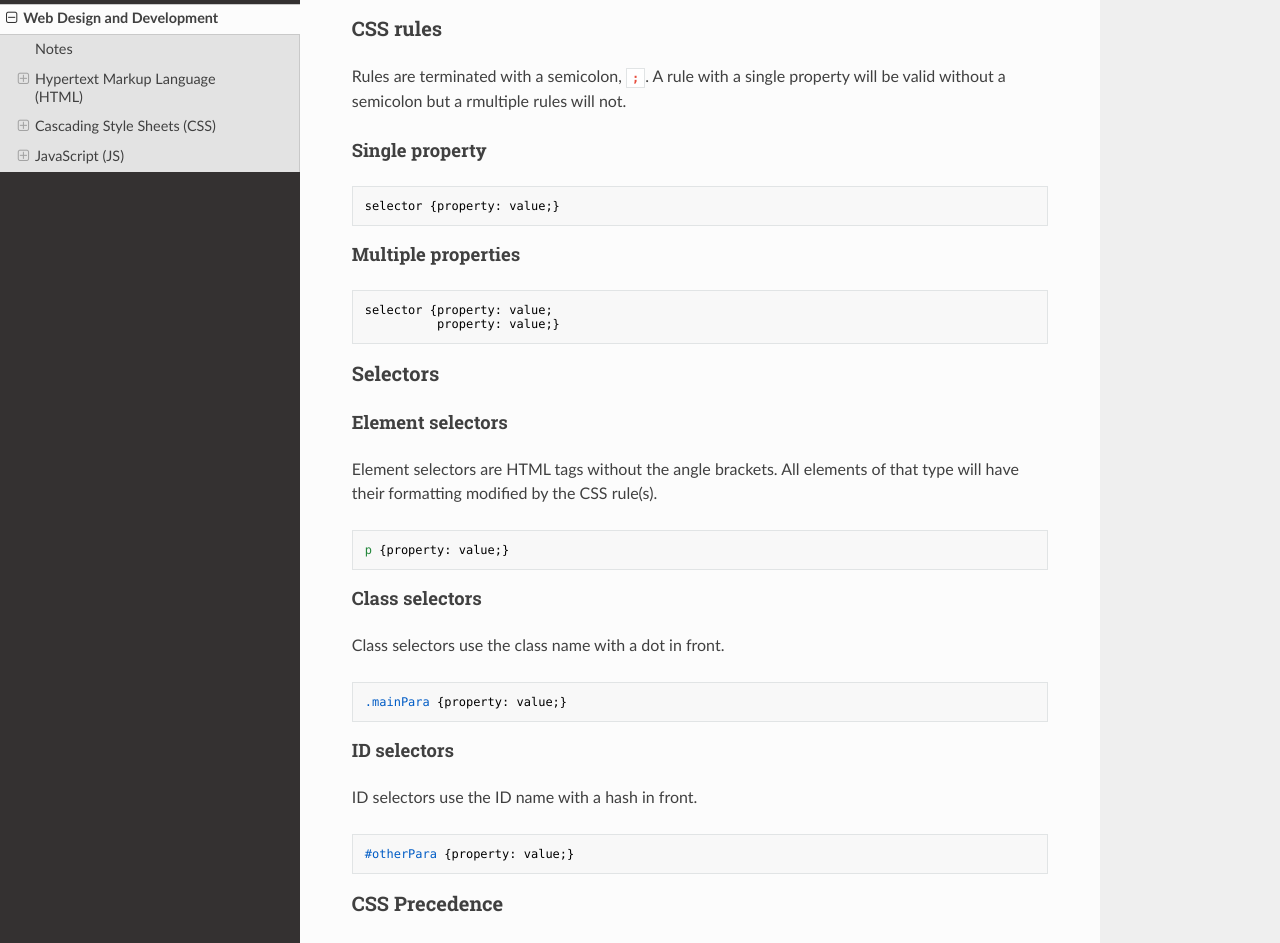
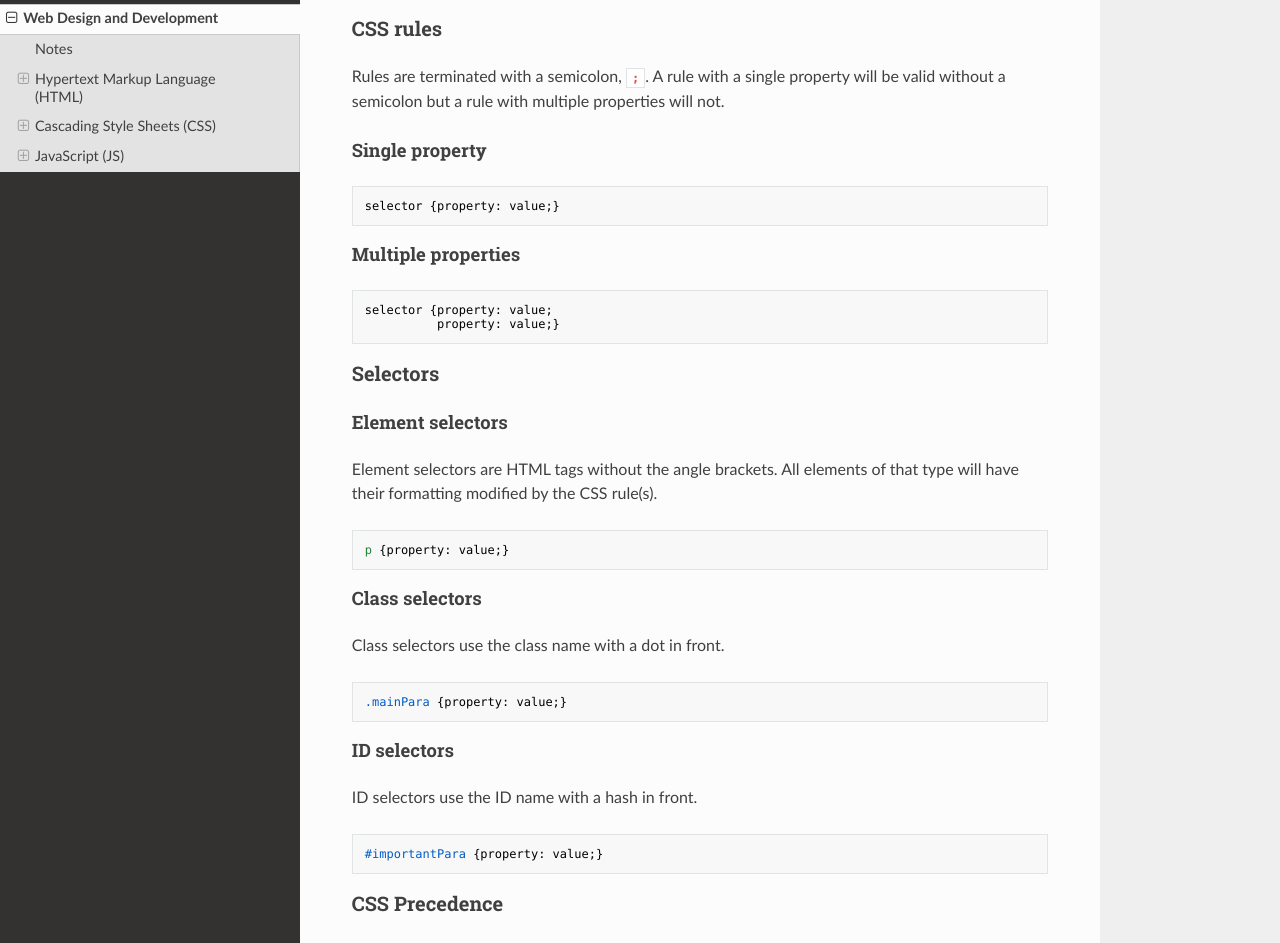
Before and after one commit to MrFriendCS/N5-CS, an MkDocs documentation site: the page built from docs/N5-CS-WDD.md, in a window 1280 px wide and 1400 px high, scrolled down 5389 px. Shown: the part 191-1134 px from the top of the window. Built offline with MkDocs 1.6.1, drawn with Linux system fonts in a browser that asks for light colours; nearby versions of some CDN libraries.

Commit message:
docs/N5-CS-WDD.md updated from https://stackedit.io/

````diff
--- a/docs/N5-CS-WDD.md
+++ b/docs/N5-CS-WDD.md
@@ -291,7 +291,7 @@ This comment is not displayed
 
 ### CSS rules
 
-Rules are terminated with a semicolon, **`;`**. A rule with a single property will be valid without a semicolon but a rmultiple rules will not.
+Rules are terminated with a semicolon, **`;`**. A rule with a single property will be valid without a semicolon but a rule with multiple properties will not.
 
 #### Single property
 
@@ -329,7 +329,7 @@ Class selectors use the class name with a dot in front.
 ID selectors use the ID name with a hash in front.
 
 ``` css
-#otherPara {property: value;}
+#importantPara {property: value;}
 ```
 
 ### CSS Precedence
````
Also changed, not shown: other parts of docs/N5-CS-WDD.md (+2 -2 lines).
